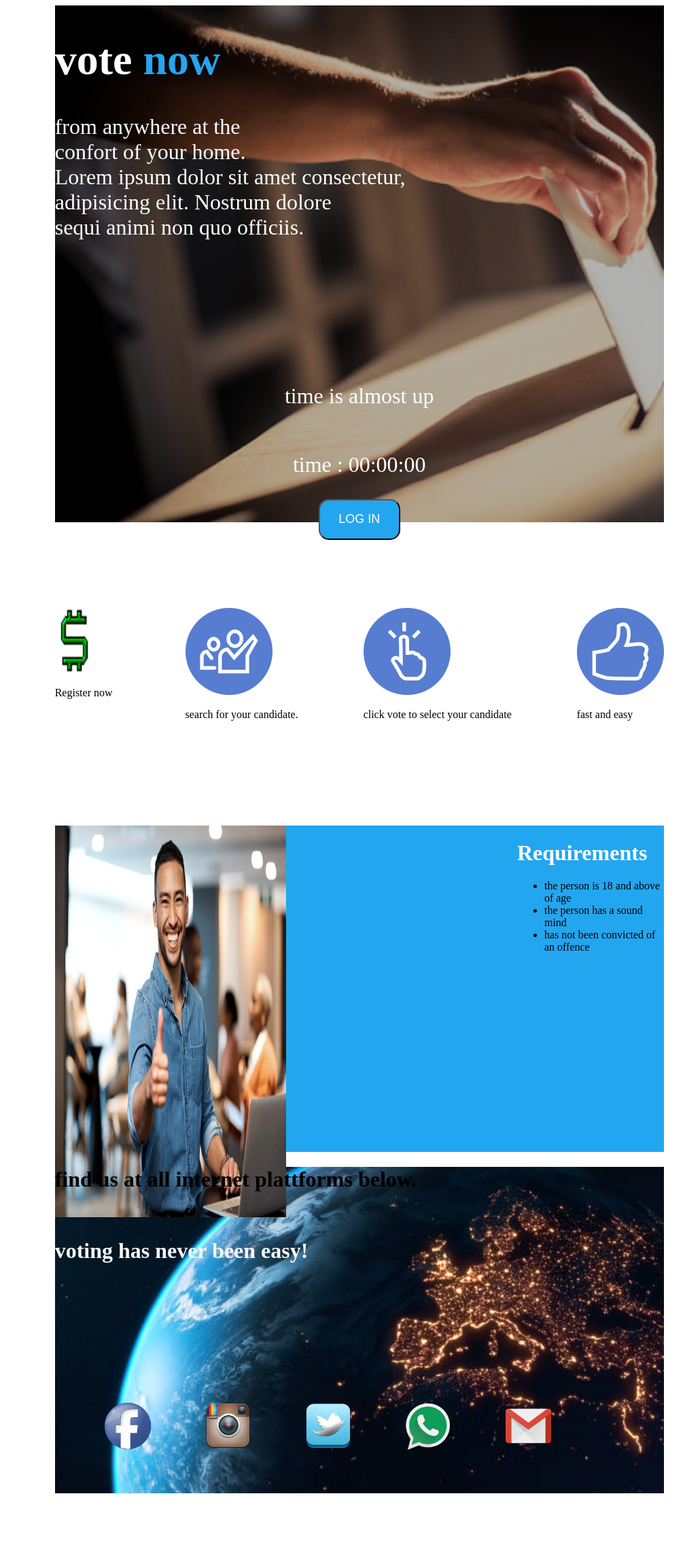
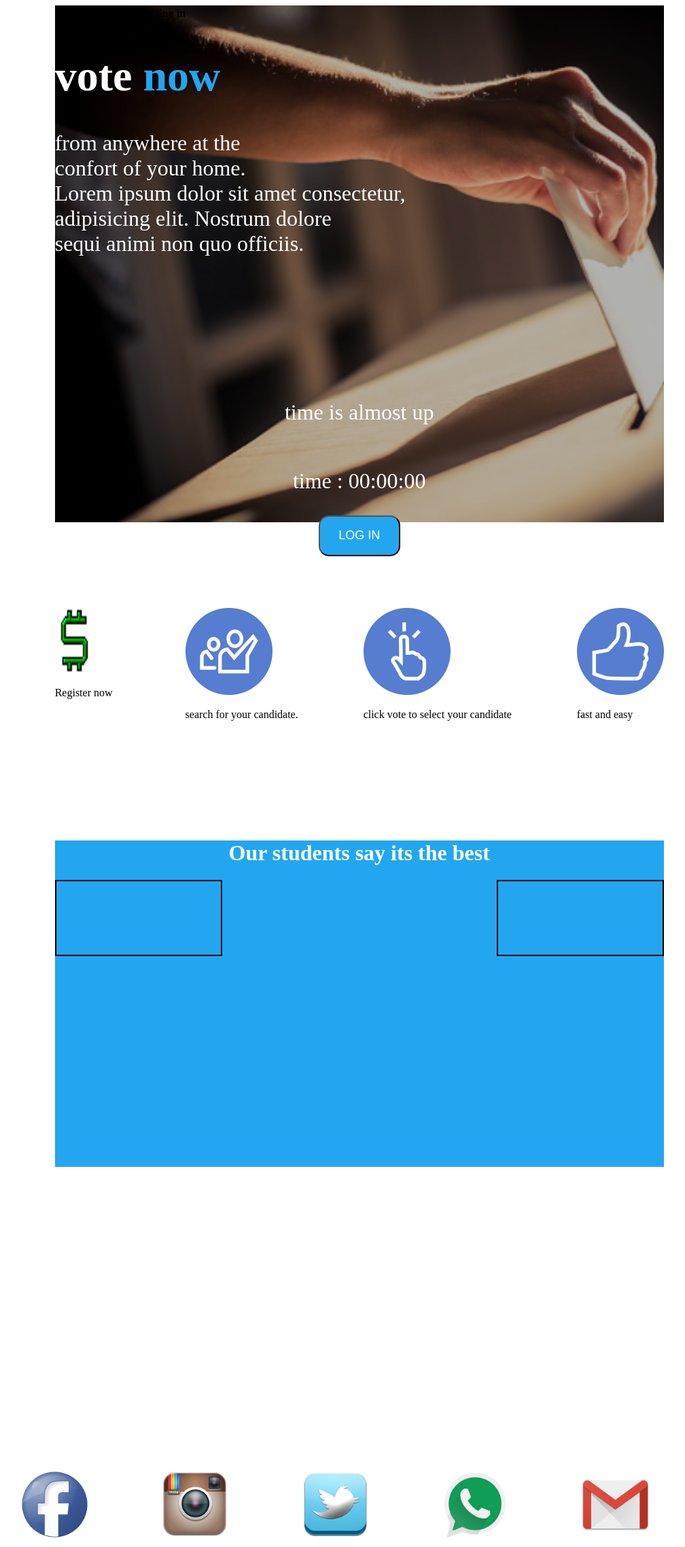
Before and after one commit to victoriamwangi/Online-Voting-System, a PHP site: page / in a window 1280 px wide. Shown: the whole page at 68% size, without its empty margins (79-1087 px from the left). Before the commit the page ends 2196 px from the top, so only its background shows below. Run offline with PHP 8.4, Linux system fonts and the light colour scheme; lists and menus that the app fills with data are empty.

Commit message:
refactor:html and style.css

```diff
--- a/css/style.css
+++ b/css/style.css
@@ -18,7 +18,9 @@
              background: rgba(0, 0, 0, 0.3);
 
 
+
 }
+image .overlay .nav-bar table{color: white;}
 .image .overlay .text{color: white;
                     font-size: xx-large;
                     margin-top: 3%;
@@ -68,28 +70,39 @@
 }
 .info h1{color: white;
       font-size: xx-large;
+      text-align: center;
+      font-weight: bolder;
 
 
 
 }
-.info{display: flex;}
+.info .container{display: flex;
+                  justify-content: space-between;
+}
+.info .container .box-one{border: solid 2px black;
+                          height: 19%;
+                          width: 15%;
+                          padding: 6%;
 
-.info .pictureone h2{color: whitesmoke;
-                    font-size: xx-large;
+
 
 }
-
-.picturetwo{background-image: url(/Online-Voting-System/images/pictwelve.jpg);
-            height: 60vh;
-            width: 70vw;
-            margin-left: 12%;
-            background-size: cover;
 
 
 
 
-}
-.picturetwo .imagetwo img{margin-top: 32%;
+
+
+
+
+
+
+.picturetwo .imagetwo img{margin-top: 29%;
                           padding-left: 8%;
 
 }
+.textthree{color: white;
+    text-align: center;
+
+
+}
--- a/index.html
+++ b/index.html
@@ -12,6 +12,16 @@
 <body>
     <div class="image">
         <div class="overlay">
+            <div class="nav-bar">
+                <table>
+                    <tr>
+                        <th>home</th>
+                        <th>contacts</th>
+                        <th>about</th>
+                        <th>sing in</th>
+                    </tr>
+                </table>
+            </div>
 
             <div class="text">
                 <h1>vote <span>now</span></h1>
@@ -64,28 +74,16 @@
 
     </div>
     <div class="info">
-        <div class="pictureone">
-            <img src="images/piceleven.jpg" alt="" height="120%" width="50%">
-            <h2>voting has never been easy!</h2>
-
-
-
+        <h1>Our students say its the best</h1>
+        <div class="container">
+            <div class="box-one"></div>
+            <div class="box-one"></div>
 
         </div>
-        <div class="test"><h1>Requirements</h1>
-            <ul>
-                <li>the person is 18 and above of age</li>
-                <li>the person has a sound mind</li>
-                <li>has not been convicted of an offence</li>
-
-
-            </ul>
-        </div>
-
 
     </div>
     <div class="picturetwo">
-        <h1>find us at all internet plattforms below.</h1>
+        <h1 class="textthree">find us at all internet plattforms below.</h1>
         <div class="imagetwo">
             <img src="images/facebook.png" alt="" height="12%" width="8%">
             <img src="images/Instagram.png" alt="" height="12%" width="8%">
```
